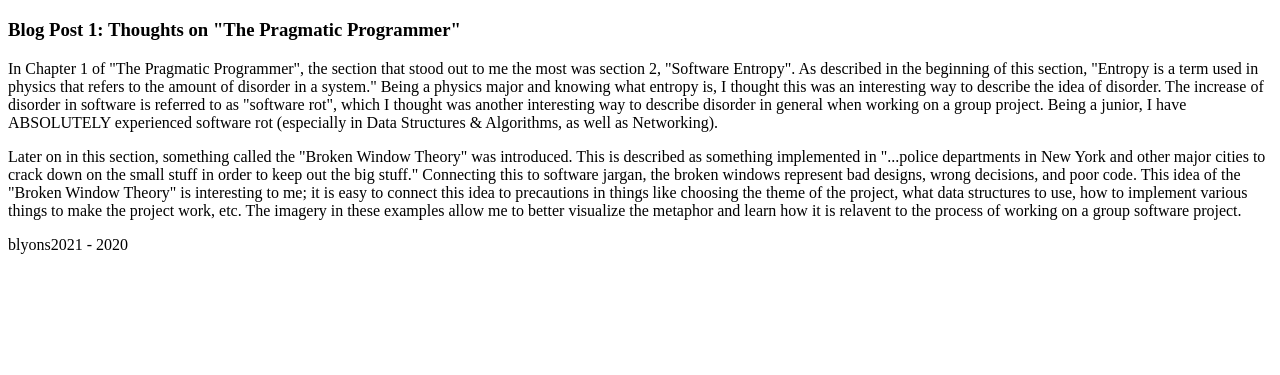
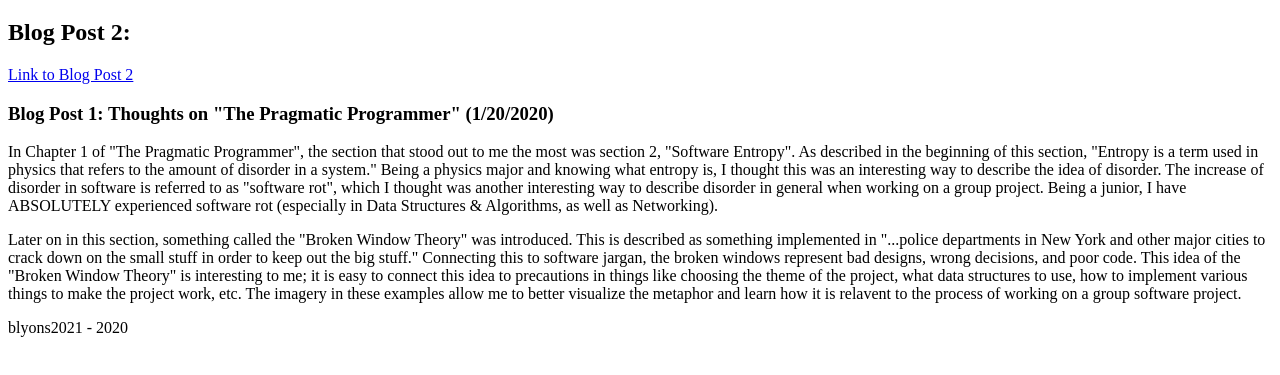
Before and after one commit to blyons2021/blyons2021.github.io, a plain HTML site: page index.html in a window 1280 px wide. Shown: the part 61-436 px from the top of the page. Drawn offline with Linux system fonts and the light colour scheme.

Commit message:
update index.html

```diff
--- a/index.html
+++ b/index.html
@@ -6,7 +6,9 @@
 </head>
 <body>
   <h1>Welcome to my website!</h1>
-  <h3>Blog Post 1: Thoughts on "The Pragmatic Programmer"</h3>
+  <h2>Blog Post 2:</h2>
+  <a href="post2.html">Link to Blog Post 2</a>
+  <h3>Blog Post 1: Thoughts on "The Pragmatic Programmer" (1/20/2020)</h3>
   <p>
     In Chapter 1 of "The Pragmatic Programmer", the section that stood out to me the most was
     section 2, "Software Entropy".  As described in the beginning of this section, "Entropy is
```
